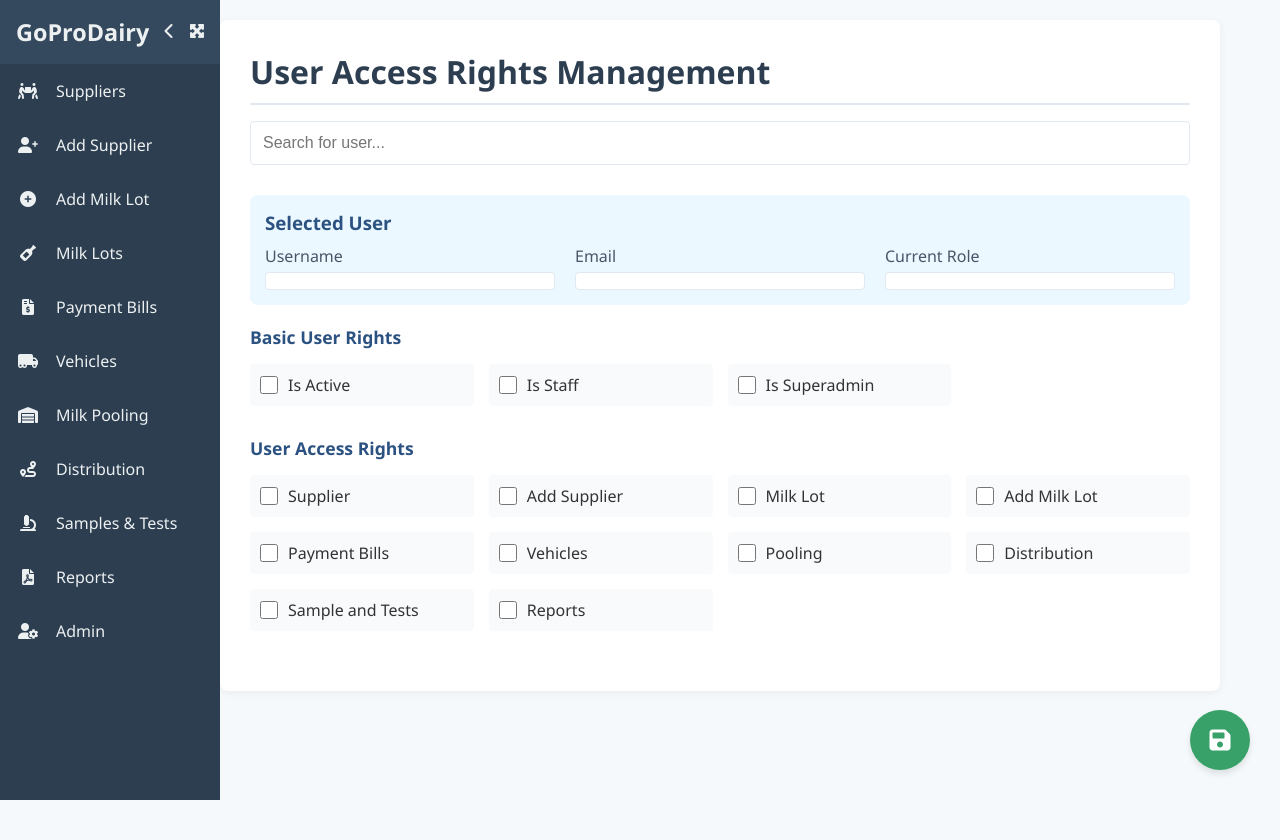
After one commit to SOUGUR/ProGoDairy, a Django app: page /accounts/user-access/ in a window 1280 px wide. The commit adds this page. Run offline with Django 5.2, Linux system fonts and the light colour scheme.

Commit message:
add admin role access page

```diff
--- /dev/null
+++ b/accounts/urls.py
@@ -0,0 +1,7 @@
+from django.urls import path
+from .views import user_access
+app_name = "accounts"
+
+urlpatterns = [
+    path('user-access/', user_access, name='user_access'),
+]
--- /dev/null
+++ b/accounts/views.py
@@ -0,0 +1,5 @@
+from django.shortcuts import render
+
+
+def user_access(request):
+    return render(request, "accounts/rights_access.html")
--- a/dairy_project/urls.py
+++ b/dairy_project/urls.py
@@ -1,13 +1,13 @@
-
 from django.urls import path, include
 from django.contrib import admin
 from strawberry.django.views import GraphQLView
 from .schema import schema
 
 urlpatterns = [
-    path('admin/', admin.site.urls),
-    path('graphql/', GraphQLView.as_view(schema=schema)),
-    path('', include('suppliers.urls')),
-    path('distribution/', include('distribution.urls')),
-    path('bmcu/', include('collection_center.urls')),
+    path("admin/", admin.site.urls),
+    path("graphql/", GraphQLView.as_view(schema=schema)),
+    path("", include("suppliers.urls")),
+    path("distribution/", include("distribution.urls")),
+    path("bmcu/", include("collection_center.urls")),
+    path("accounts/", include("accounts.urls")),
 ]
--- /dev/null
+++ b/templates/accounts/rights_access.html
@@ -0,0 +1,265 @@
+{% extends "base.html" %}
+{% block title %}Rights and Access{% endblock %}
+{% block content %}
+<head>
+    <meta charset="UTF-8">
+    <meta name="viewport" content="width=device-width, initial-scale=1.0">
+    <title>User Access Rights Management</title>
+    <style>
+        :root {
+            --primary-color: #2c5282;
+            --secondary-color: #ebf8ff;
+            --text-color: #333;
+            --border-color: #e2e8f0;
+            --hover-color: #4299e1;
+            --success-color: #38a169;
+        }
+
+        body {
+            font-family: 'Segoe UI', Tahoma, Geneva, Verdana, sans-serif;
+            background-color: #f5f9fc;
+            color: var(--text-color);
+            margin: 0;
+            padding: 20px;
+        }
+
+        .container {
+            max-width: 1000px;
+            margin: 0 auto;
+            background-color: white;
+            border-radius: 8px;
+            box-shadow: 0 2px 10px rgba(0, 0, 0, 0.05);
+            padding: 30px;
+            position: relative;
+            min-height: 80vh;
+        }
+
+        h1 {
+            color: var(--primary-color);
+            margin-bottom: 25px;
+            font-weight: 600;
+            border-bottom: 2px solid var(--border-color);
+            padding-bottom: 10px;
+        }
+
+        .search-bar {
+            margin-bottom: 30px;
+        }
+
+        .search-input {
+            width: 100%;
+            padding: 12px;
+            border: 1px solid var(--border-color);
+            border-radius: 4px;
+            font-size: 16px;
+            transition: all 0.3s;
+        }
+
+        .search-input:focus {
+            border-color: var(--hover-color);
+            outline: none;
+            box-shadow: 0 0 0 3px rgba(66, 153, 225, 0.2);
+        }
+
+        .rights-section {
+            margin-bottom: 30px;
+        }
+
+        .section-title {
+            color: var(--primary-color);
+            font-weight: 600;
+            margin-bottom: 15px;
+            font-size: 1.1em;
+        }
+
+        .rights-grid {
+            display: grid;
+            grid-template-columns: repeat(auto-fill, minmax(200px, 1fr));
+            gap: 15px;
+            margin-top: 15px;
+        }
+
+        .right-item {
+            display: flex;
+            align-items: center;
+            padding: 10px;
+            border-radius: 4px;
+            background-color: #f8fafc;
+        }
+
+        .right-item:hover {
+            background-color: var(--secondary-color);
+        }
+
+        .right-item input[type="checkbox"] {
+            width: 18px;
+            height: 18px;
+            margin-right: 10px;
+            accent-color: var(--primary-color);
+        }
+
+        .right-item label {
+            font-weight: 500;
+            cursor: pointer;
+        }
+
+        .floating-action-btn {
+            position: fixed;
+            bottom: 30px;
+            right: 30px;
+            background-color: var(--success-color);
+            color: white;
+            border: none;
+            border-radius: 50%;
+            width: 60px;
+            height: 60px;
+            font-size: 16px;
+            font-weight: 500;
+            cursor: pointer;
+            box-shadow: 0 4px 6px rgba(0, 0, 0, 0.1);
+            display: flex;
+            align-items: center;
+            justify-content: center;
+            transition: all 0.3s;
+        }
+
+        .floating-action-btn:hover {
+            background-color: #2f855a;
+            transform: translateY(-2px);
+            box-shadow: 0 6px 8px rgba(0, 0, 0, 0.15);
+        }
+
+        .user-info {
+            background-color: var(--secondary-color);
+            padding: 15px;
+            border-radius: 8px;
+            margin-bottom: 20px;
+        }
+
+        .user-info h3 {
+            margin: 0 0 10px 0;
+            color: var(--primary-color);
+        }
+
+        .user-details {
+            display: flex;
+            gap: 20px;
+        }
+
+        .user-detail-item {
+            flex: 1;
+        }
+
+        .user-detail-item label {
+            display: block;
+            font-weight: 500;
+            margin-bottom: 5px;
+            color: #4a5568;
+        }
+
+        .user-detail-item span {
+            display: block;
+            padding: 8px;
+            background-color: white;
+            border-radius: 4px;
+            border: 1px solid var(--border-color);
+        }
+    </style>
+</head>
+<body>
+    <div class="container">
+        <h1>User Access Rights Management</h1>
+
+        <div class="search-bar">
+            <input type="text" class="search-input" placeholder="Search for user...">
+        </div>
+
+        <div class="user-info">
+            <h3>Selected User</h3>
+            <div class="user-details">
+                <div class="user-detail-item">
+                    <label>Username</label>
+                    <span id="username-display"></span>
+                </div>
+                <div class="user-detail-item">
+                    <label>Email</label>
+                    <span id="email-display"></span>
+                </div>
+                <div class="user-detail-item">
+                    <label>Current Role</label>
+                    <span id="role-display"></span>
+                </div>
+            </div>
+        </div>
+
+        <div class="rights-section">
+            <div class="section-title">Basic User Rights</div>
+            <div class="rights-grid">
+                <div class="right-item">
+                    <input type="checkbox" id="is-active" name="is-active">
+                    <label for="is-active">Is Active</label>
+                </div>
+                <div class="right-item">
+                    <input type="checkbox" id="is-staff" name="is-staff">
+                    <label for="is-staff">Is Staff</label>
+                </div>
+                <div class="right-item">
+                    <input type="checkbox" id="is-superadmin" name="is-superadmin">
+                    <label for="is-superadmin">Is Superadmin</label>
+                </div>
+            </div>
+        </div>
+
+        <div class="rights-section">
+            <div class="section-title">User Access Rights</div>
+            <div class="rights-grid">
+                <div class="right-item">
+                    <input type="checkbox" id="supplier" name="supplier">
+                    <label for="supplier">Supplier</label>
+                </div>
+                <div class="right-item">
+                    <input type="checkbox" id="add-supplier" name="add-supplier">
+                    <label for="add-supplier">Add Supplier</label>
+                </div>
+                <div class="right-item">
+                    <input type="checkbox" id="milk-lot" name="milk-lot">
+                    <label for="milk-lot">Milk Lot</label>
+                </div>
+                <div class="right-item">
+                    <input type="checkbox" id="add-milk-lot" name="add-milk-lot">
+                    <label for="add-milk-lot">Add Milk Lot</label>
+                </div>
+                <div class="right-item">
+                    <input type="checkbox" id="payment-bills" name="payment-bills">
+                    <label for="payment-bills">Payment Bills</label>
+                </div>
+                <div class="right-item">
+                    <input type="checkbox" id="vehicles" name="vehicles">
+                    <label for="vehicles">Vehicles</label>
+                </div>
+                <div class="right-item">
+                    <input type="checkbox" id="pooling" name="pooling">
+                    <label for="pooling">Pooling</label>
+                </div>
+                <div class="right-item">
+                    <input type="checkbox" id="distribution" name="distribution">
+                    <label for="distribution">Distribution</label>
+                </div>
+                <div class="right-item">
+                    <input type="checkbox" id="sample-tests" name="sample-tests">
+                    <label for="sample-tests">Sample and Tests</label>
+                </div>
+                <div class="right-item">
+                    <input type="checkbox" id="reports" name="reports">
+                    <label for="reports">Reports</label>
+                </div>
+            </div>
+        </div>
+    </div>
+
+    <button class="floating-action-btn" title="Grant Access">
+        <i class="fas fa-save" style="font-size: 24px;"></i>
+    </button>
+
+    <link rel="stylesheet" href="https://cdnjs.cloudflare.com/ajax/libs/font-awesome/6.0.0-beta3/css/all.min.css">
+{% endblock %}
--- a/templates/base.html
+++ b/templates/base.html
@@ -45,6 +45,7 @@
       background-color: #34495e;
       font-size: 1.25rem;
       font-weight: bold;
+
     }
 
     .sidebar-header h3 {
@@ -218,6 +219,14 @@
             <span class="menu-text">Reports</span>
         </a>
       </li>
+
+      <li class="menu-item">
+        <a href="{% url 'accounts:user_access' %}" class="menu-link">
+            <span class="menu-icon"><i class="fas fa-user-cog"></i></span>
+            <span class="menu-text">Admin</span>
+        </a>
+      </li>
+
     </ul>
   </div>
 
--- a/templates/collection_center/assign_cooler_tank.html
+++ b/templates/collection_center/assign_cooler_tank.html
@@ -11,6 +11,7 @@
       margin: 0;
       padding: 20px;
       color: #333;
+      padding-left:60px
     }
 
     .container {
```
Also changed, not shown: templates/suppliers/milk_lot_list.html (+12 -9 lines).
